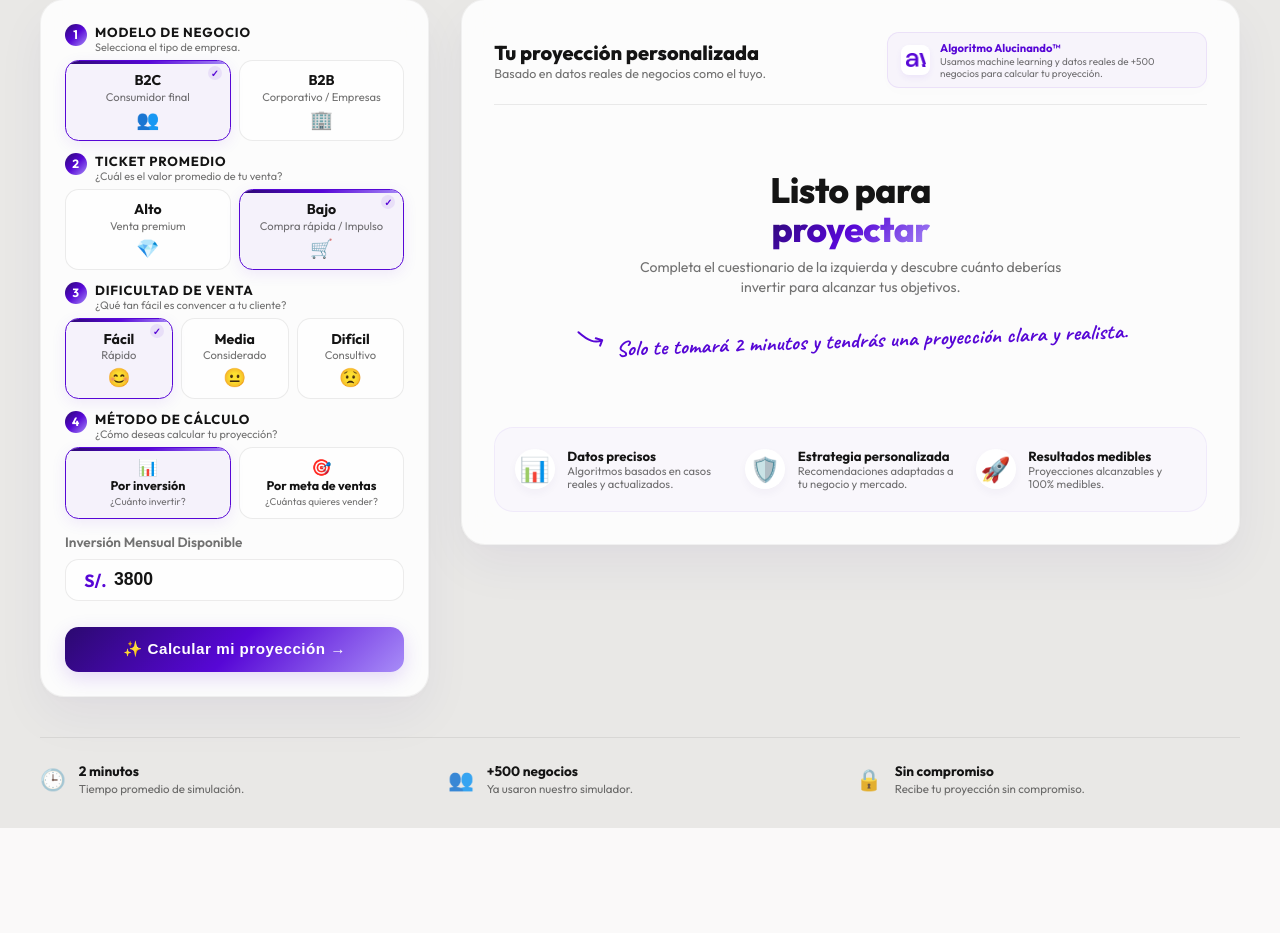
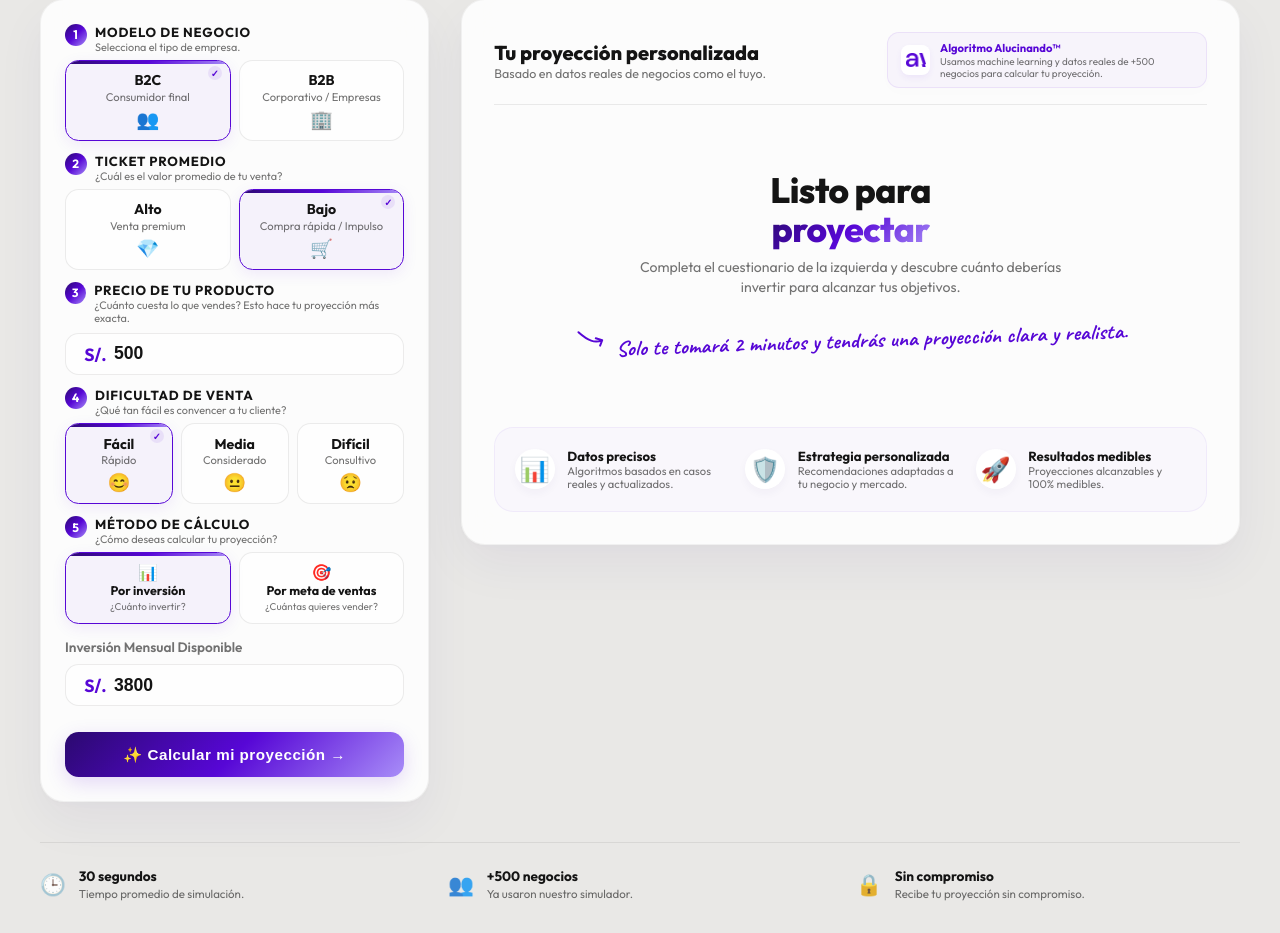
Before and after one commit to Wolf-Negro/Proyecciones-, a Flask app: page / in a window 1280 px wide. Shown: the part 133-1066 px from the top of the page. Before the commit the page ends 961 px from the top, so only its background shows below. Run offline with Flask 3, Linux system fonts and the light colour scheme; some libraries are stand-ins or nearby versions.

Commit message:
Mejoras UI: precio libre del producto, colores del embudo, separador punteado, logo Smart Leads y renombres
Co-Authored-By: Claude Sonnet 4.6 <noreply@anthropic.com>

```diff
--- a/app.py
+++ b/app.py
@@ -10,6 +10,7 @@ BASE_RANGES = {
     "lead_to_interested": (0.60, 0.70),  # 60% - 70%
     "interested_to_sale": (0.20, 0.25)   # 20% - 25%
 }
+
 
 # Adjustment factors based on business profile
 ADJUSTMENTS = {
@@ -39,7 +40,10 @@ def calculate_funnel(data):
     biz = data.get("business_type")  # B2B or B2C
     ticket = data.get("ticket")       # high or low
     difficulty = data.get("difficulty")  # hard, medium, easy
-    factor = ADJUSTMENTS.get(biz, {}).get(ticket, 1.0) * ADJUSTMENTS.get(biz, {}).get(difficulty, 1.0)
+    price_midpoint = max(1, float(data.get("product_price", 500)))
+    # Higher price → harder to close (mild logarithmic penalty above S/1000)
+    price_factor = 1.0 if price_midpoint <= 200 else (1.0 - min(0.20, (price_midpoint - 200) / 10000))
+    factor = ADJUSTMENTS.get(biz, {}).get(ticket, 1.0) * ADJUSTMENTS.get(biz, {}).get(difficulty, 1.0) * price_factor
 
     # Adjust conversion percentages
     visit_to_lead = adjust_range(BASE_RANGES["visit_to_lead"], factor)
@@ -71,7 +75,8 @@ def calculate_funnel(data):
             "visits": [int(visits_min), int(visits_max)],
             "leads": [int(leads_min), int(leads_max)],
             "interested": [int(interested_min), int(interested_max)],
-            "sales": [int(sales_min), int(sales_max)]
+            "sales": [int(sales_min), int(sales_max)],
+            "revenue": [int(sales_min * price_midpoint), int(sales_max * price_midpoint)]
         }
     else:  # mode == "sales_goal"
         target_sales = int(data.get("target_sales"))
@@ -101,7 +106,8 @@ def calculate_funnel(data):
             "visits": [int(low_visits), int(high_visits)],
             "leads": [int(low_leads), int(high_leads)],
             "interested": [int(low_interested), int(high_interested)],
-            "sales": [target_sales, target_sales]
+            "sales": [target_sales, target_sales],
+            "revenue": [int(target_sales * price_midpoint), int(target_sales * price_midpoint)]
         }
     return result
 
--- a/static/script.js
+++ b/static/script.js
@@ -21,6 +21,7 @@ document.addEventListener('DOMContentLoaded', () => {
   const kpiVisits = document.getElementById('kpi-visits');
   const kpiLeads = document.getElementById('kpi-leads');
   const kpiSales = document.getElementById('kpi-sales');
+  const kpiRevenue = document.getElementById('kpi-revenue');
 
   const funnelBlocksContainer = document.getElementById('funnel-blocks-container');
 
@@ -88,9 +89,9 @@ document.addEventListener('DOMContentLoaded', () => {
       { key: 'reach',      name: '1. Alcance Mensual',    color: '#2D2B5E', offset: '0px',   sub: 'Personas que ven tus anuncios',     icon: '📢' },
       { key: 'clicks',     name: '2. Clics en Anuncios',  color: '#3D3A8C', offset: '55px',  sub: 'Interés inicial en campañas',        icon: '🖱️' },
       { key: 'visits',     name: '3. Visitas en Landing', color: '#5C5AAD', offset: '110px', sub: 'Llegaron a tu página web',           icon: '🌐' },
-      { key: 'leads',      name: '4. Contactos WhatsApp', color: '#8B5BA6', offset: '165px', sub: 'Abrieron chat o registraron datos',  icon: '💬' },
-      { key: 'interested', name: '5. Prospectos Reales',  color: '#C06BA0', offset: '220px', sub: 'Filtro por Inteligencia Artificial', icon: '🎯' },
-      { key: 'sales',      name: '6. Ventas Estimadas',   color: '#E8729A', offset: '275px', sub: 'Cierres de clientes logrados',       icon: '💰' }
+      { key: 'leads',      name: '4. Contactos WhatsApp', color: '#0E7490', offset: '165px', sub: 'Abrieron chat o registraron datos',  icon: '💬' },
+      { key: 'interested', name: '5. Prospectos Reales',  color: '#B45309', offset: '220px', sub: 'Filtro por Inteligencia Artificial', icon: '🎯' },
+      { key: 'sales',      name: '6. Ventas Estimadas',   color: '#15803D', offset: '275px', sub: 'Cierres de clientes logrados',       icon: '💰' }
     ];
 
     const conversionLabels = {
@@ -147,7 +148,7 @@ document.addEventListener('DOMContentLoaded', () => {
         const rate = curAvg > 0 ? ((nextAvg / curAvg) * 100).toFixed(1) : '0.0';
 
         const connector = document.createElement('div');
-        connector.className = 'funnel-badge-connector';
+        connector.className = 'funnel-badge-connector' + (idx === stages.length - 2 ? ' funnel-last-separator' : '');
         connector.innerHTML = `
           <div class="funnel-badge-circle">
             <svg width="7" height="8" viewBox="0 0 10 12" fill="none">
@@ -209,6 +210,7 @@ document.addEventListener('DOMContentLoaded', () => {
         const summaryInvestment = document.getElementById('summary-investment');
         const summaryConversion = document.getElementById('summary-conversion');
         const summarySales = document.getElementById('summary-sales');
+        const summaryRevenue = document.getElementById('summary-revenue');
 
         if (data.investment) {
           summaryInvestment.textContent = `S/ ${formatNum(data.investment[0])} – ${formatNum(data.investment[1])}`;
@@ -221,6 +223,15 @@ document.addEventListener('DOMContentLoaded', () => {
         const totalConversion = avgInterested > 0 ? ((avgSales / avgInterested) * 100).toFixed(1) : '0.0';
         summaryConversion.textContent = `${totalConversion}%`;
         summarySales.textContent = `${formatNum(data.sales[0])} – ${formatNum(data.sales[1])}`;
+
+        if (data.revenue && summaryRevenue) {
+          const revMin = formatNum(data.revenue[0]);
+          const revMax = formatNum(data.revenue[1]);
+          summaryRevenue.textContent = revMin === revMax
+            ? `S/ ${revMin}`
+            : `S/ ${revMin} – ${revMax}`;
+          if (kpiRevenue) kpiRevenue.textContent = summaryRevenue.textContent;
+        }
 
         // Transition views
         loaderWrapper.style.display = 'none';
--- a/static/style.css
+++ b/static/style.css
@@ -578,6 +578,17 @@ header {
   align-items: center;
   gap: 0;
   margin: -11px 0;
+}
+
+.funnel-badge-connector.funnel-last-separator::before {
+  content: '';
+  position: absolute;
+  top: 50%;
+  left: -40px;
+  right: -40px;
+  border-top: 2px dashed rgba(160, 160, 160, 0.55);
+  pointer-events: none;
+  z-index: 20;
 }
 
 .funnel-badge-circle {
--- a/templates/index.html
+++ b/templates/index.html
@@ -87,10 +87,22 @@
                         </div>
                     </div>
 
-                    <!-- Question 3: Complexity -->
+                    <!-- Question 3: Product Price -->
                     <div class="form-step">
                         <div class="form-step-title">
                             <span>3</span>
+                            <div><strong>Precio de tu producto</strong><p class="form-step-subtitle">¿Cuánto cuesta lo que vendes? Esto hace tu proyección más exacta.</p></div>
+                        </div>
+                        <div class="metric-input-wrapper">
+                            <span class="input-prefix">S/.</span>
+                            <input type="number" name="product_price" min="1" step="1" value="500" placeholder="Ej. 500" />
+                        </div>
+                    </div>
+
+                    <!-- Question 4: Complexity -->
+                    <div class="form-step">
+                        <div class="form-step-title">
+                            <span>4</span>
                             <div><strong>Dificultad de venta</strong><p class="form-step-subtitle">¿Qué tan fácil es convencer a tu cliente?</p></div>
                         </div>
                         <div class="cards-row three-cols">
@@ -115,10 +127,10 @@
                         </div>
                     </div>
 
-                    <!-- Step 4: Metric Goal Mode Toggle -->
+                    <!-- Step 5: Metric Goal Mode Toggle -->
                     <div class="form-step">
                         <div class="form-step-title">
-                            <span>4</span>
+                            <span>5</span>
                             <div><strong>Método de cálculo</strong><p class="form-step-subtitle">¿Cómo deseas calcular tu proyección?</p></div>
                         </div>
 
@@ -291,12 +303,21 @@
                                     <span class="sidebar-metric-value" id="summary-sales">95 – 350</span>
                                 </div>
                             </div>
-                            <div class="sidebar-methodology">
-                                <div class="sidebar-metric-icon" style="background:#2563EB; box-shadow:none;">
-                                    <svg width="15" height="15" viewBox="0 0 24 24" fill="none" stroke="#fff" stroke-width="2.5" stroke-linecap="round" stroke-linejoin="round"><path d="M12 22s8-4 8-10V5l-8-3-8 3v7c0 6 8 10 8 10z"/><polyline points="9 12 11 14 15 10"/></svg>
+                            <div class="sidebar-metric">
+                                <div class="sidebar-metric-icon" style="background:#059669;">
+                                    <svg width="15" height="15" viewBox="0 0 24 24" fill="none" stroke="#fff" stroke-width="2.5" stroke-linecap="round" stroke-linejoin="round"><line x1="12" y1="1" x2="12" y2="23"/><path d="M17 5H9.5a3.5 3.5 0 0 0 0 7h5a3.5 3.5 0 0 1 0 7H6"/></svg>
                                 </div>
                                 <div class="sidebar-metric-body">
-                                    <strong>Metodología Alucinando</strong>
+                                    <span class="sidebar-metric-label">Ingresos estimados</span>
+                                    <span class="sidebar-metric-value" id="summary-revenue">–</span>
+                                </div>
+                            </div>
+                            <div class="sidebar-methodology">
+                                <div class="sidebar-metric-icon" style="background:transparent; box-shadow:none; padding:0; overflow:hidden;">
+                                    <img src="/static/smart-leads-logo.jpeg" alt="Smart Leads" style="width:100%; height:100%; object-fit:cover; border-radius:6px;" />
+                                </div>
+                                <div class="sidebar-metric-body">
+                                    <strong>Smart Leads</strong>
                                     <p>Datos reales + IA + estrategia personalizada.</p>
                                 </div>
                             </div>
@@ -351,6 +372,7 @@
                         <span id="kpi-visits"></span>
                         <span id="kpi-leads"></span>
                         <span id="kpi-sales"></span>
+                        <span id="kpi-revenue"></span>
                         <span id="mode-badge"></span>
                     </div>
                 </div>
@@ -388,7 +410,7 @@
             <div class="footer-item">
                 <span class="footer-icon">🕒</span>
                 <div class="footer-text">
-                    <strong>2 minutos</strong>
+                    <strong>30 segundos</strong>
                     <span>Tiempo promedio de simulación.</span>
                 </div>
             </div>
```
Also changed, not shown: static/smart-leads-logo.jpeg (added).
